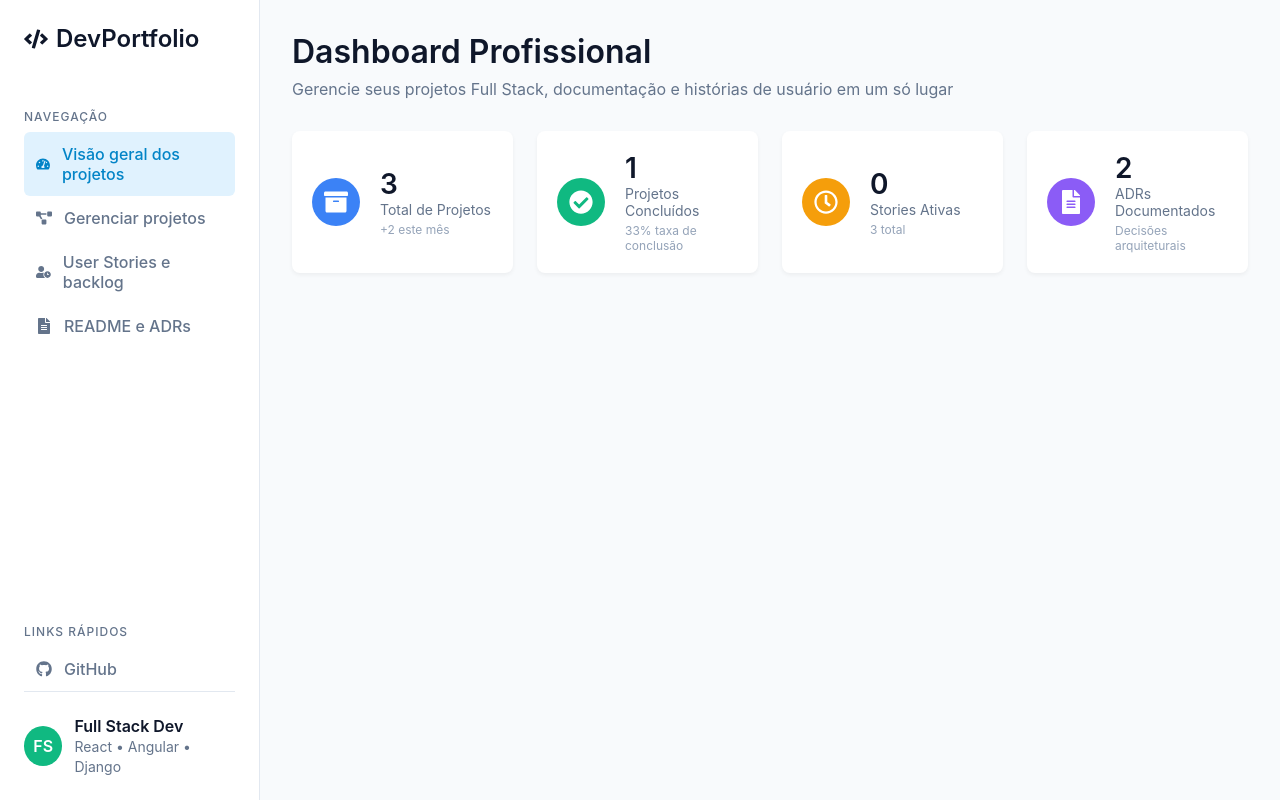
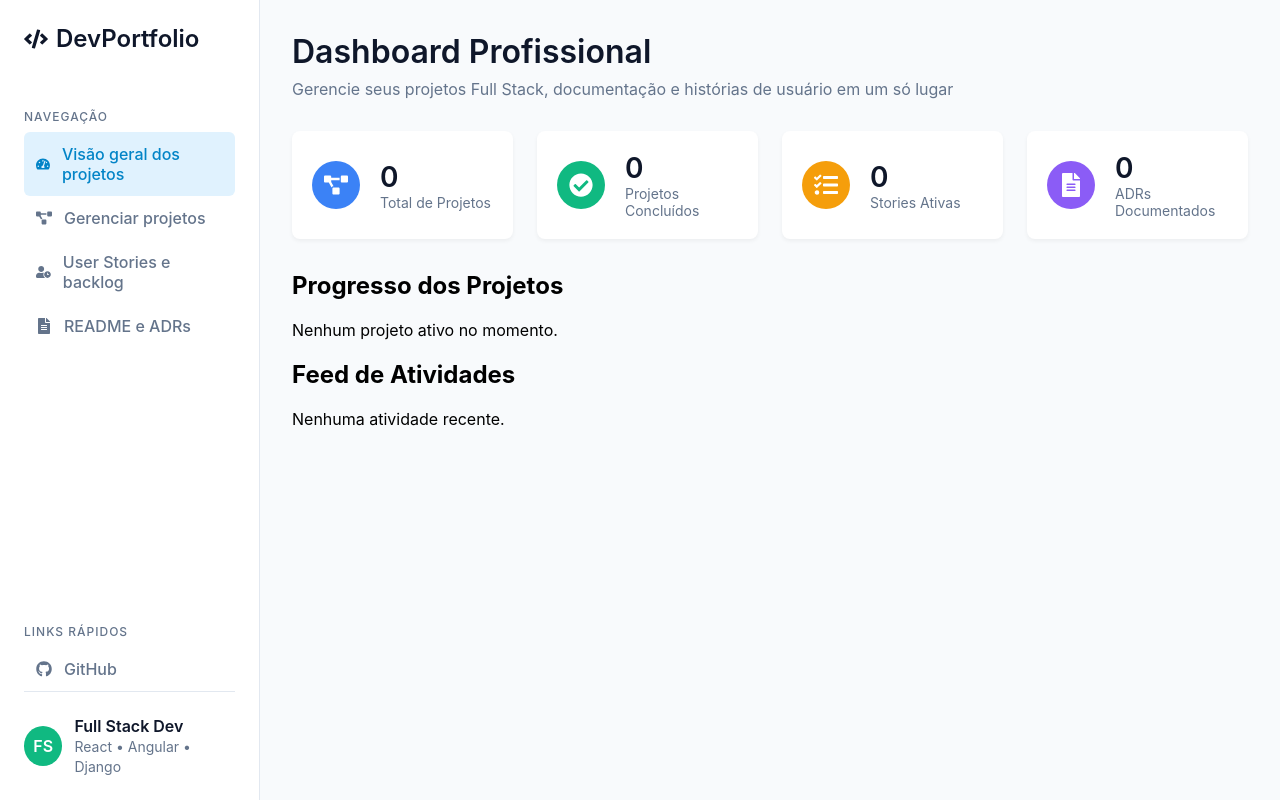
Before and after one commit to edcastanha/PortifolioInterativo, a React (Create React App) app in the folder DevPortfolio/: page / in a window 1280 px wide. Built offline with nearby package versions, Linux system fonts and the light colour scheme.

Commit message:
feat: atualiza dependências do projeto e refatora componentes do dashboard para melhor integração de dados

```diff
--- a/DevPortfolio/src/components/dashboard/ProjectProgressCard.tsx
+++ b/DevPortfolio/src/components/dashboard/ProjectProgressCard.tsx
@@ -1,25 +1,28 @@
 import React from 'react';
+import { Project } from '../../entities/Project';
 import styles from './ProjectProgressCard.module.css';
 
 interface ProjectProgressCardProps {
-  projectName: string;
-  progress: number;
-  status: string;
-  dueDate: string;
+  project: Project;
 }
 
-const ProjectProgressCard: React.FC<ProjectProgressCardProps> = ({ projectName, progress, status, dueDate }) => {
+const ProjectProgressCard: React.FC<ProjectProgressCardProps> = ({ project }) => {
   return (
     <div className={styles.card}>
-      <h4>{projectName}</h4>
+      <div className={styles.cardHeader}>
+        <span>{project.name}</span>
+        <span className={`${styles.status} ${styles[project.status]}`}>
+          {project.status}
+        </span>
+      </div>
+      <p className={styles.description}>{project.description}</p>
       <div className={styles.progressBarContainer}>
-        <div className={styles.progressBar} style={{ width: `${progress}%` }}></div>
+        <div
+          className={styles.progressBar}
+          style={{ width: `${project.progress}%` }}
+        ></div>
       </div>
-      <div className={styles.details}>
-        <span>{progress}%</span>
-        <span>{status}</span>
-        <span>Vencimento: {dueDate}</span>
-      </div>
+      <div className={styles.progressText}>{project.progress}% Concluído</div>
     </div>
   );
 };
--- a/DevPortfolio/src/components/dashboard/StatCard.tsx
+++ b/DevPortfolio/src/components/dashboard/StatCard.tsx
@@ -2,16 +2,13 @@ import React from 'react';
 import { StatCardProps } from '../../entities/StatCard';
 import styles from './StatCard.module.css';
 
-const StatCard: React.FC<StatCardProps> = ({ icon: Icon, label, value, details, iconBgColor }) => {
-  // Adiciona uma verificação para garantir que o Ícone é válido antes de renderizar
-  if (!Icon) {
-    return null;
-  }
+const StatCard: React.FC<StatCardProps> = ({ icon, label, value, details, iconBgColor }) => {
+  const Icon = icon as React.ElementType;
 
   return (
     <div className={styles.statCard}>
       <div className={styles.iconWrapper} style={{ backgroundColor: iconBgColor || '#0F172A' }}>
-        <Icon className={styles.icon} />
+        {Icon && <Icon className={styles.icon} />}
       </div>
       <div className={styles.info}>
         <div className={styles.value}>{value}</div>
--- a/DevPortfolio/src/entities/StatCard.ts
+++ b/DevPortfolio/src/entities/StatCard.ts
@@ -1,7 +1,8 @@
+import { ReactNode } from 'react';
 import { IconType } from 'react-icons';
 
 export interface StatCardProps {
-  icon: IconType;
+  icon: IconType | ReactNode;
   label: string;
   value: string;
   details?: string;
--- a/DevPortfolio/src/pages/dashboard/DashboardPage.tsx
+++ b/DevPortfolio/src/pages/dashboard/DashboardPage.tsx
@@ -1,39 +1,52 @@
-import React from 'react';
+import React, { useState, useEffect } from 'react';
 import StatCard from '../../components/dashboard/StatCard';
+import ProjectProgressCard from '../../components/dashboard/ProjectProgressCard';
 import styles from './DashboardPage.module.css';
-import { FaArchive, FaCheckCircle, FaRegClock, FaFileAlt } from 'react-icons/fa';
+import { FaProjectDiagram, FaCheckCircle, FaTasks, FaFileAlt } from 'react-icons/fa';
+import { Project } from '../../entities/Project';
 
 const DashboardPage: React.FC = () => {
-  const stats = [
+  // Os dados virão do backend no futuro.
+  const [stats, setStats] = useState([
     {
-      icon: FaArchive,
+      icon: FaProjectDiagram,
       label: 'Total de Projetos',
-      value: '3',
-      details: '+2 este mês',
+      value: '0',
+      details: '',
       iconBgColor: '#3B82F6',
     },
     {
       icon: FaCheckCircle,
       label: 'Projetos Concluídos',
-      value: '1',
-      details: '33% taxa de conclusão',
+      value: '0',
+      details: '',
       iconBgColor: '#10B981',
     },
     {
-      icon: FaRegClock,
+      icon: FaTasks,
       label: 'Stories Ativas',
       value: '0',
-      details: '3 total',
+      details: '',
       iconBgColor: '#F59E0B',
     },
     {
       icon: FaFileAlt,
       label: 'ADRs Documentados',
-      value: '2',
-      details: 'Decisões arquiteturais',
+      value: '0',
+      details: '',
       iconBgColor: '#8B5CF6',
     },
-  ];
+  ]);
+
+  const [activeProjects, setActiveProjects] = useState<Project[]>([]);
+
+  // useEffect para buscar dados da API no futuro
+  // useEffect(() => {
+  //   // Ex: fetch('/api/dashboard').then(res => res.json()).then(data => {
+  //   //   setStats(data.stats);
+  //   //   setActiveProjects(data.activeProjects);
+  //   // });
+  // }, []);
 
   return (
     <div className={styles.dashboardPage}>
@@ -53,7 +66,22 @@ const DashboardPage: React.FC = () => {
           />
         ))}
       </div>
-      {/* Outras seções do dashboard virão aqui */}
+      <div className={styles.mainContent}>
+        <div className={styles.leftColumn}>
+          <h2>Progresso dos Projetos</h2>
+          {activeProjects.length > 0 ? (
+            activeProjects.map((project) => (
+              <ProjectProgressCard key={project.id} project={project} />
+            ))
+          ) : (
+            <p>Nenhum projeto ativo no momento.</p>
+          )}
+        </div>
+        <div className={styles.rightColumn}>
+          <h2>Feed de Atividades</h2>
+          <p>Nenhuma atividade recente.</p>
+        </div>
+      </div>
     </div>
   );
 };
```
Also changed, not shown: DevPortfolio/package.json (+6 -5 lines).
